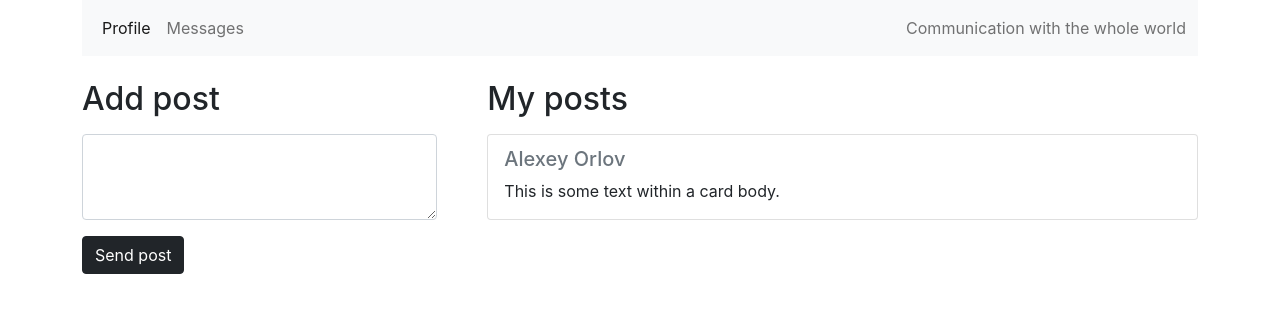
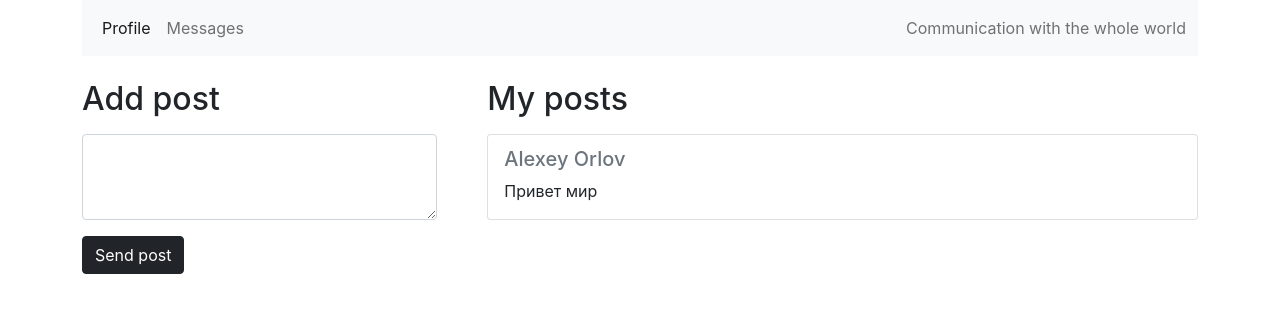
Before and after one commit to piy-bebe/r_social, a React (Create React App) app: page / in a window 1280 px wide. Shown: the top 312 px of the page. Built offline with nearby package versions, Linux system fonts and the light colour scheme.

Commit message:
react hooks

```diff
--- a/src/components/profile/post/Post.js
+++ b/src/components/profile/post/Post.js
@@ -1,9 +1,19 @@
+import React from 'react'
+
 function Post() {
+  const [text, setText] = React.useState('Привет мир')
+
+  function handleClick() {
+    setText('Покедаво!')
+  }
+
   return (
     <div className="card mb-3">
       <div className="card-body">
         <h5 class="card-subtitle mb-2 text-muted">Alexey Orlov</h5>
-        <p className="card-text">This is some text within a card body.</p>
+        <p onClick={handleClick} className="card-text">
+          {text}
+        </p>
       </div>
     </div>
   )
```
